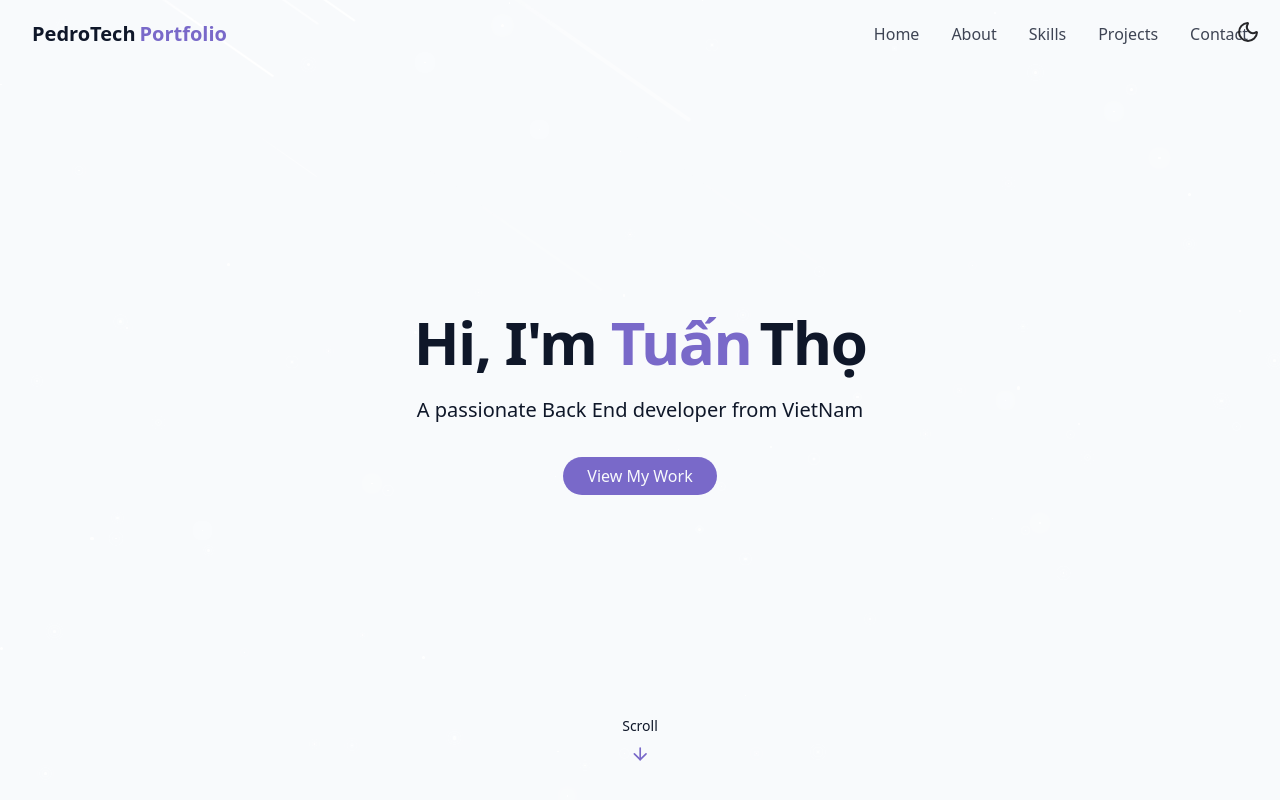
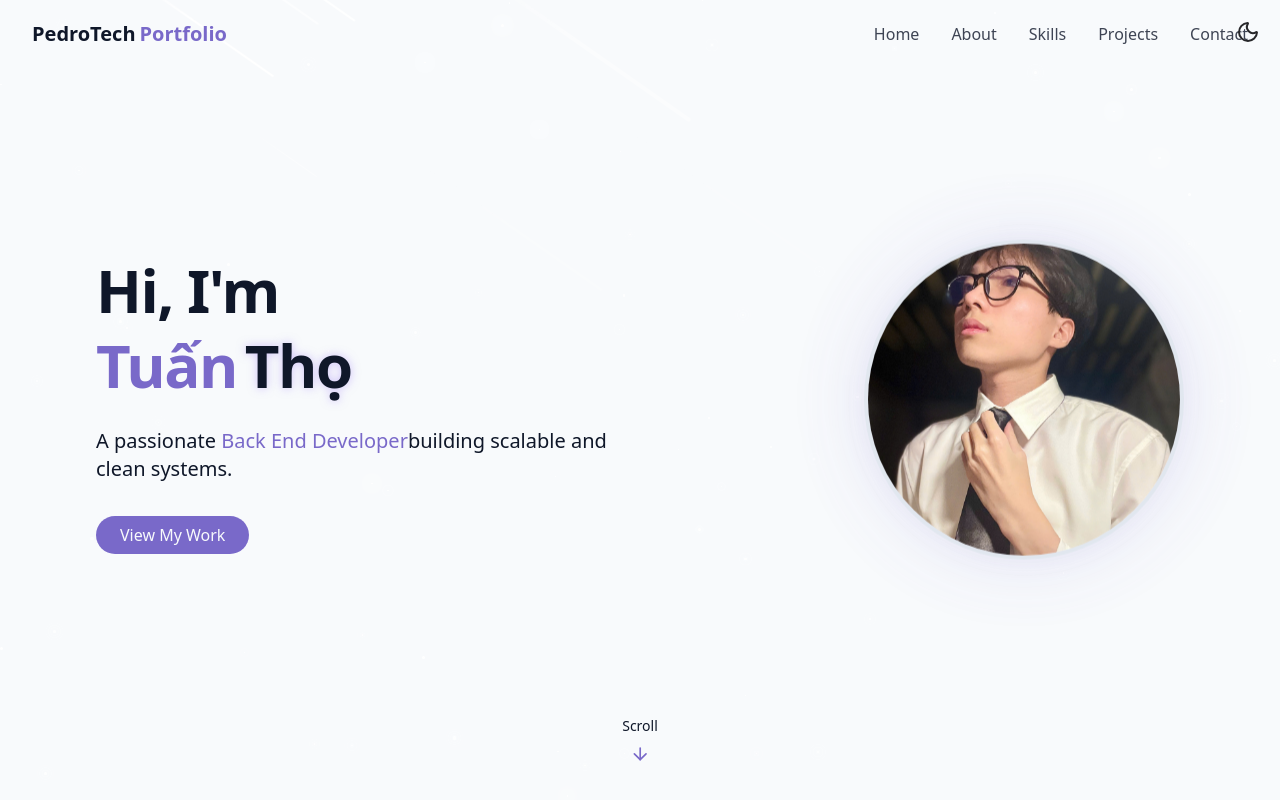
Before and after one commit to MenterTho/_Portofolio, a Next.js app: page / in a window 1280 px wide. Shown: the top 800 px of the page. Built offline with nearby package versions, Linux system fonts and the light colour scheme.

Commit message:
update UI v2

```diff
--- a/src/app/(content)/projects/[id]/page.tsx
+++ b/src/app/(content)/projects/[id]/page.tsx
@@ -5,8 +5,9 @@ import BackButton from "@/src/components/button/backButton";
 import ProjectHero from "@/src/components/projects/projectHero";
 import ProjectGallery from "@/src/components/projects/projectGallery";
 import ProjectInfo from "@/src/components/projects/projectInfo";
-import ProjectLinks from "@/src/components/projects/projectLinks";
 import { StarBackground } from "@/src/components/ui/startBackground";
+
+import { Github, ExternalLink } from "lucide-react";
 
 type Props = {
   params: Promise<{ id: string }>;
@@ -14,39 +15,119 @@ type Props = {
 
 export default async function ProjectDetailPage({ params }: Props) {
   const { id } = await params;
-  const project = projects.find(p => p.id === id);
+  const project = projects.find((p) => p.id === id);
 
   if (!project) return notFound();
 
   return (
-    <main className="container mx-auto px-4 py-12 space-y-20">
+    <main className="relative container mx-auto px-4 py-20 space-y-32">
       <StarBackground />
 
-      {/* Back button */}
       <div className="opacity-0 animate-fade-in">
         <BackButton />
       </div>
 
-      {/* Hero */}
       <section className="opacity-0 animate-fade-in-delay-1">
         <ProjectHero project={project} />
       </section>
 
-      {/* Info */}
-      <section className="opacity-0 animate-fade-in-delay-2">
-        <ProjectInfo project={project} />
+      <div className="h-px bg-gradient-to-r from-transparent via-border to-transparent" />
+
+      <section className="opacity-0 animate-fade-in-delay-2 space-y-8">
+        <h2 className="text-xl md:text-2xl font-semibold tracking-tight">
+          Project Overview
+        </h2>
+
+        <div
+          className="
+            rounded-3xl border border-border
+            bg-card/70 backdrop-blur
+            px-6 py-10 md:px-12
+          "
+        >
+          <ProjectInfo project={project} />
+        </div>
       </section>
 
-      {/* Gallery */}
-      <section className="opacity-0 animate-fade-in-delay-3">
+      <section className="opacity-0 animate-fade-in-delay-3 space-y-8">
+        <h2 className="text-xl md:text-2xl font-semibold tracking-tight">
+          Screenshots
+        </h2>
+
         <ProjectGallery project={project} />
       </section>
 
-      {/* Links */}
       <section className="opacity-0 animate-fade-in-delay-4">
-        <ProjectLinks project={project} />
+        <div
+          className="
+            relative overflow-hidden
+            rounded-[2.5rem]
+            border border-border
+            bg-card/85 backdrop-blur-xl
+            px-8 py-16 md:px-20
+          "
+        >
+          <div className="pointer-events-none absolute inset-0">
+            <div className="absolute -top-40 -right-40 w-[32rem] h-[32rem] bg-primary/20 rounded-full blur-3xl" />
+            <div className="absolute -bottom-40 -left-40 w-[32rem] h-[32rem] bg-primary/10 rounded-full blur-3xl" />
+          </div>
+
+          <div className="relative z-10 max-w-3xl mx-auto text-center space-y-8">
+            <h3 className="text-2xl md:text-4xl font-semibold tracking-tight">
+              Interested in This Project?
+            </h3>
+
+            <p className="text-muted-foreground text-lg leading-relaxed">
+              This project demonstrates my approach to system design,
+              clean architecture, and real-world backend problem solving.
+              You can review the source code or explore the live version below.
+            </p>
+
+            <div className="flex flex-col sm:flex-row gap-6 justify-center pt-6">
+              <a
+                href={project.repo}
+                target="_blank"
+                rel="noopener noreferrer"
+                className="
+                  inline-flex items-center justify-center gap-2
+                  px-8 py-3 rounded-full
+                  border border-border
+                  bg-background
+                  text-sm font-medium
+                  hover:border-primary/40
+                  hover:bg-secondary
+                  hover:-translate-y-0.5
+                  transition-all duration-300
+                "
+              >
+                <Github size={18} />
+                View Source Code
+              </a>
+
+              {project.live && (
+                <a
+                  href={project.live}
+                  target="_blank"
+                  rel="noopener noreferrer"
+                  className="
+                    inline-flex items-center justify-center gap-2
+                    px-8 py-3 rounded-full
+                    bg-primary text-primary-foreground
+                    text-sm font-medium
+                    hover:shadow-[0_0_30px_rgba(139,92,246,0.45)]
+                    hover:-translate-y-1
+                    active:translate-y-0
+                    transition-all duration-300
+                  "
+                >
+                  <ExternalLink size={18} />
+                  Live Demo
+                </a>
+              )}
+            </div>
+          </div>
+        </div>
       </section>
-
     </main>
   );
 }
--- a/src/app/globals.css
+++ b/src/app/globals.css
@@ -18,7 +18,11 @@
   --animate-fade-in-delay-3: fade-in 0.7s ease-out 0.6s forwards;
   --animate-fade-in-delay-4: fade-in 0.7s ease-out 0.8s forwards;
   --animate-meteor: meteor 5s linear infinite;
-
+  --animate-spin-slower: spin-slower 18s linear infinite;
+  @keyframes spin-slower{
+  from{ transform: rotate(0deg); }
+  to{ transform: rotate(360deg); }
+}
   @keyframes float{
     0%,100%{ transform: translateY(0); }
     50%{ transform: translateY(-10px); }
@@ -48,6 +52,22 @@
     100%{
       transform: rotate(215deg) translateX(-500px);
       opacity: 0;
+    }
+  }
+   /* Avatar  */
+  --animate-avatar-glow: avatar-glow 4s ease-in-out infinite;
+  --animate-spin-slower: spin 14s linear infinite;
+
+  @keyframes avatar-glow{
+    0%,100%{
+      box-shadow:
+        0 0 25px rgba(139,92,246,0.35),
+        0 0 60px rgba(139,92,246,0.15);
+    }
+    50%{
+      box-shadow:
+        0 0 40px rgba(139,92,246,0.6),
+        0 0 90px rgba(139,92,246,0.3);
     }
   }
 }
@@ -117,3 +137,14 @@
   @apply absolute bg-linear-to-r from-white via-white to-transparent rounded-full;
   box-shadow: 0 0 10px 2px rgba(255,255,255,0.3);
 }
+@utility avatar{
+  @apply relative w-full h-full rounded-full overflow-hidden;
+}
+
+@utility avatar-hover{
+  @apply animate-float;
+}
+
+@utility perspective{
+  perspective: 1200px;
+}
--- a/src/components/sections/heroSections.jsx
+++ b/src/components/sections/heroSections.jsx
@@ -1,30 +1,84 @@
 "use client";
+
+import Image from "next/image";
 import { ArrowDown } from "lucide-react";
 
 export function HeroSections() {
   return (
     <section
       id="hero"
-      className="relative min-h-screen flex flex-col items-center justify-center px-4"
+      className="relative min-h-screen flex items-center overflow-hidden px-4"
     >
-      <div className="container max-w-4xl mx-auto text-center z-10">
-        <div className="space-y-6">
-          <h1 className="text-4xl md:text-6xl font-bold tracking-tight">
-            <span className="opacity-0 animate-fade-in"> Hi, I&apos;m</span>
-            <span className="text-primary opacity-0 animate-fade-in-delay-1"> Tuấn</span>
-            <span className="text-gradient ml-2 opacity-0 animate-fade-in-delay-2">Thọ</span>
+      {/* Background glow */}
+      <div className="absolute inset-0 -z-10">
+        <div className="absolute top-1/2 left-1/4 h-72 w-72 bg-primary/20 blur-3xl rounded-full" />
+        <div className="absolute bottom-1/3 right-1/4 h-72 w-72 bg-primary/10 blur-3xl rounded-full" />
+      </div>
+
+      <div className="container max-w-6xl mx-auto grid md:grid-cols-2 gap-12 items-center z-10">
+
+        {/* ===== Left content ===== */}
+        <div className="space-y-6 text-center md:text-left">
+          <h1 className="text-4xl md:text-6xl font-bold tracking-tight leading-tight">
+            <span className="block opacity-0 animate-fade-in">
+              Hi, I&apos;m
+            </span>
+            <span className="text-primary opacity-0 animate-fade-in-delay-1">
+              Tuấn
+            </span>
+            <span className="ml-2 text-glow opacity-0 animate-fade-in-delay-2">
+              Thọ
+            </span>
           </h1>
-          <p className="text-lg md:text-xl text-muted-foreground max-w-2xl mx-auto opacity-0 animate-fade-in-delay-3">
-            A passionate Back End developer from VietNam
+
+          <p className="text-lg md:text-xl text-muted-foreground max-w-xl opacity-0 animate-fade-in-delay-3">
+            A passionate <span className="text-primary font-medium">Back End Developer</span>
+            building scalable and clean systems.
           </p>
+
           <div className="pt-4 opacity-0 animate-fade-in-delay-4">
             <a href="#projects" className="cosmic-button">
               View My Work
             </a>
           </div>
         </div>
+
+        {/* ===== Right avatar ===== */}
+        <div className="flex justify-center md:justify-end">
+          <div className="relative w-64 h-64 md:w-80 md:h-80 group perspective">
+
+            {/* Rotating ring */}
+            <div className="absolute inset-0 rounded-full animate-spin-slower">
+              <div className="absolute inset-0 rounded-full border border-primary/40 blur-sm" />
+            </div>
+
+            {/* Glow */}
+            <div className="absolute inset-0 rounded-full bg-primary/20 blur-2xl animate-pulse-subtle" />
+
+            {/* Avatar */}
+            <div
+              className="
+                avatar avatar-hover
+                relative rounded-full overflow-hidden
+                border-4 border-border
+                transition-transform duration-500
+                group-hover:rotate-3 group-hover:scale-105
+              "
+            >
+              <Image
+                src="/avatar.jpg"
+                alt="Tuan Tho"
+                fill
+                className="object-cover"
+                priority
+              />
+            </div>
+          </div>
+        </div>
       </div>
-      <div className="absolute bottom-8 left-1/2 transform -translate-x-1/2 flex flex-col items-center animate-bounce">
+
+      {/* Scroll hint */}
+      <div className="absolute bottom-8 left-1/2 -translate-x-1/2 flex flex-col items-center animate-bounce">
         <span className="text-sm text-muted-foreground mb-2">Scroll</span>
         <ArrowDown className="h-5 w-5 text-primary" />
       </div>
--- a/src/components/sections/skillSections.jsx
+++ b/src/components/sections/skillSections.jsx
@@ -34,7 +34,6 @@ export default function SkillSection() {
                 hover:-translate-y-1
               "
             >
-              {/* 🌫 Ambient glow – luôn bật */}
               <div
                 className="
                   pointer-events-none absolute -inset-[2px] rounded-xl
```
Also changed, not shown: public/avatar.jpg (added).
